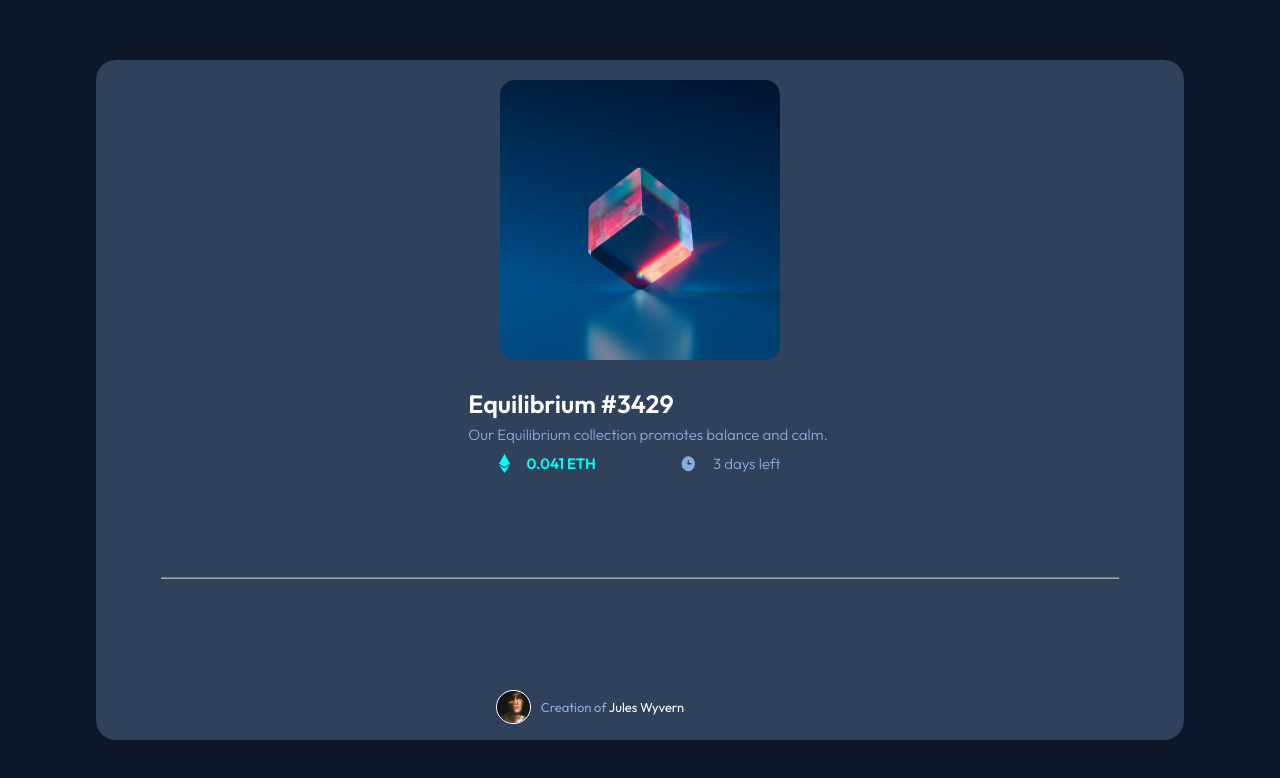
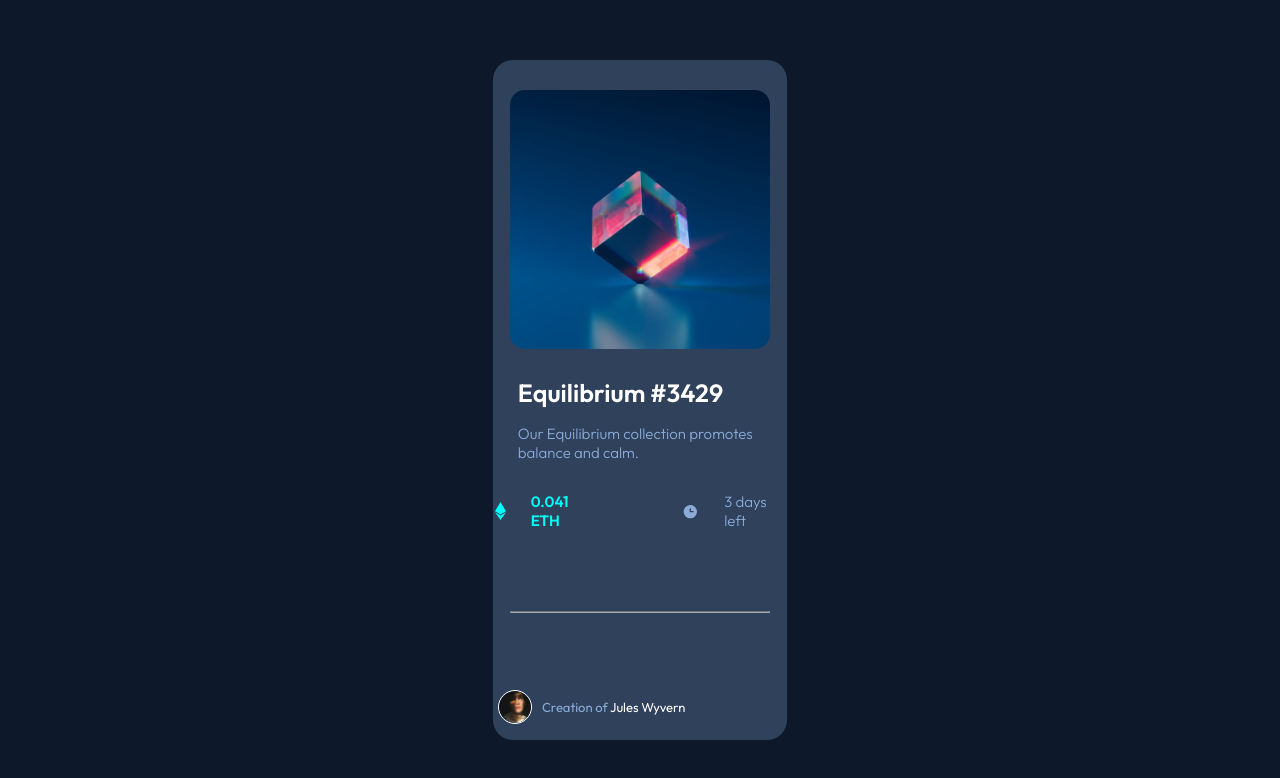
Before and after one commit to sstepaa/Proyecto-NTF, a plain HTML site: page index.html in a window 1280 px wide. Drawn offline with Linux system fonts and the light colour scheme.

Commit message:
Finished work on html css , done with grid , flexbox , 375px and 1440px views

```diff
--- a/style.css/main.css
+++ b/style.css/main.css
@@ -17,6 +17,14 @@ html{
     margin: 0;
     box-sizing: border-box;
     font-family: 'Outfit', sans-serif;
+}
+body{
+    background-color: var(--Very-dark-blue);
+    display: flex;
+    justify-content: center;
+    align-items: center;
+    overflow: hidden;
+    height: 100vh;
 }
 @media(min-width:375px){
     body{
@@ -104,3 +112,69 @@ html{
        color: var(--White);
     }
 }
+@media(min-width:1140px){
+
+main{
+    width:23% ;
+    height: 85vh;
+    display: flex;
+    flex-direction: column;
+    align-items: center;
+    justify-content: center;
+    padding-top: 10px;
+}
+.seccion1__figure{
+   text-align: center;
+}
+.seccion1__figure img {
+    width: 88%;
+
+}
+
+.seccion2 h3{
+    margin-left: 25px;
+}
+.seccion2 p {
+    margin-left: 25px;
+    width: 85%;
+    padding: 10px 0;
+
+}
+
+
+.seccion2__div{
+    display: flex;
+    flex-direction: row;
+    padding: 10px 2px;
+    justify-content: flex-end;
+}
+.seccion2__div img{
+    object-fit: contain;
+}
+
+hr{
+    width: 88%;
+    margin: auto;
+    opacity: 0.6;
+}
+footer{
+    display: flex;
+    align-items: center;
+    padding: 16px 5px;
+}
+footer img {
+    width: 12%;
+    border: 1px solid var(--White);
+    border-radius: 100%;
+
+}
+footer p{
+    color: var(--Soft-blue);
+    font-size: 1.3rem;
+    margin-left: 1rem;
+
+}
+footer span{
+   color: var(--White);
+}
+}
```
